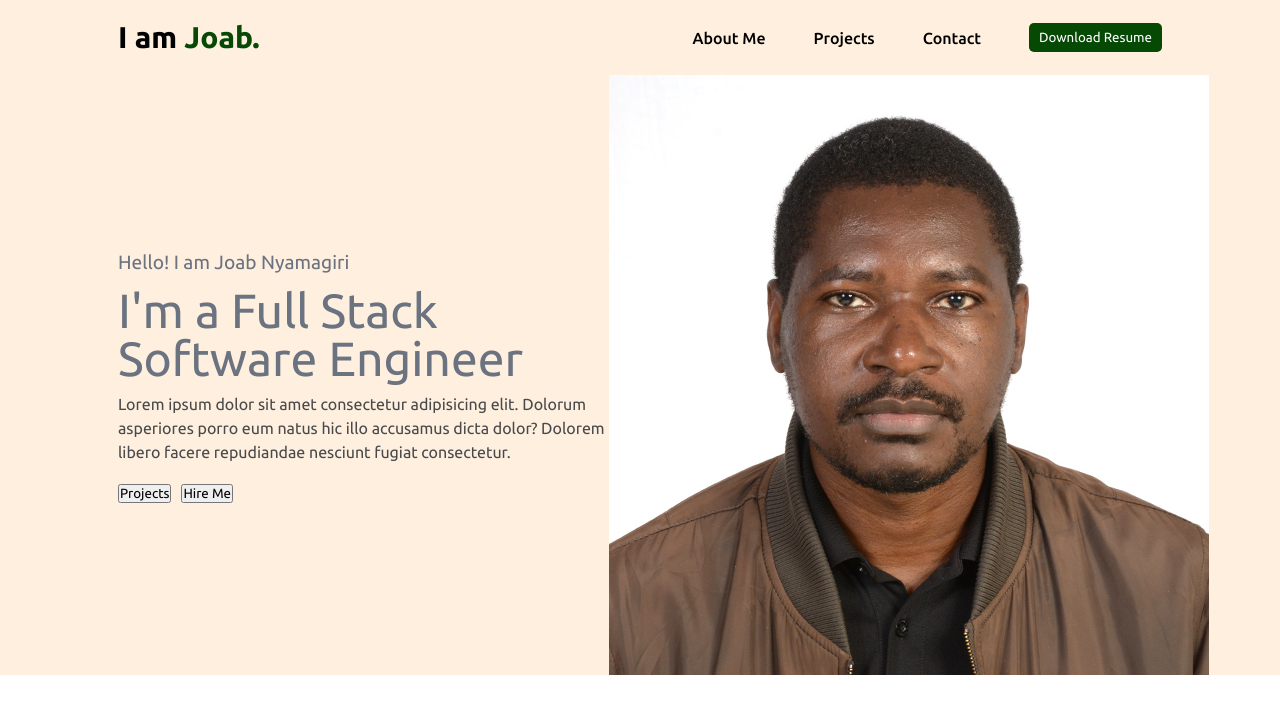
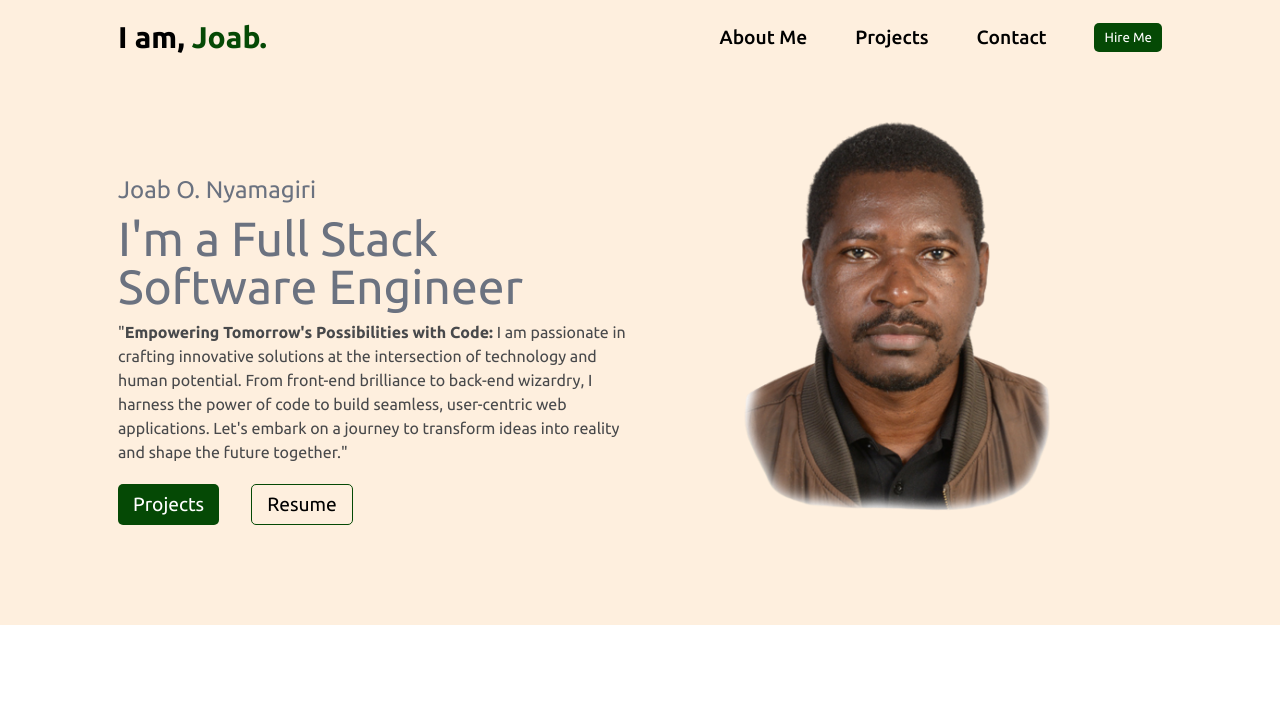
Before and after one commit to jonyamagiri/portfolio, a plain HTML site: page index.html in a window 1280 px wide. Drawn offline with Linux system fonts and the light colour scheme.

Commit message:
hero-html-css-js

```diff
--- a/index.html
+++ b/index.html
@@ -11,13 +11,13 @@
     <nav>
         <div class="container navbar">
             <a href="/" aria-label="Home">
-                <h1>I am <span>Joab.</span></h1>
+                <h1>I am, <span>Joab.</span></h1>
             </a>
             <ul class="nav-menu">
                 <li><a href="#about" aria-label="About Me">About Me</a></li>
                 <li><a href="#projects" aria-label="Projects">Projects</a></li>
                 <li><a href="#contact" aria-label="Contact">Contact</a></li>
-                <a href="/resume.pdf" download aria-label="Download Resume"><button class="navbar-btn">Download Resume</button></a>
+                <a href="#" download aria-label="Hire Me"><button class="navbar-btn">Hire Me</button></a>
             </ul>
             <div class="hamburger">
                 <span class="bar"></span>
@@ -33,17 +33,17 @@
         <div class="container hero-container">
             <div class="hero-info">
                 <hgroup>
-                    <h4>Hello! I am Joab Nyamagiri</h4>
+                    <h4>Joab O. Nyamagiri</h4>
                     <h1>I'm a Full Stack Software Engineer</h1>
                 </hgroup>
-                <p>Lorem ipsum dolor sit amet consectetur adipisicing elit. Dolorum asperiores porro eum natus hic illo accusamus dicta dolor? Dolorem libero facere repudiandae nesciunt fugiat consectetur.</p>
+                <p>"<strong>Empowering Tomorrow's Possibilities with Code:</strong> I am passionate in crafting innovative solutions at the intersection of technology and human potential. From front-end brilliance to back-end wizardry, I harness the power of code to build seamless, user-centric web applications. Let's embark on a journey to transform ideas into reality and shape the future together."</p>
                 <div class="hero-btn-container">
                     <button aria-label="View Projects">Projects</button>
-                    <button aria-label="Hire Me">Hire Me</button>
+                    <button aria-label="Resume"><a href="/resume.pdf"></a>Resume</button>
                 </div>
             </div>
             <div class="hero-image-container">
-                <img src="/img/hero_photo.jpg" alt="Joab Nyamagiri - Full Stack Software Engineer">
+                <img src="/img/hero_photo.png" width="85%" alt="Joab Nyamagiri - Full Stack Software Engineer">
             </div>
         </div>
     </section>
@@ -53,3 +53,7 @@
     <script src="app.js"></script>
 </body>
 </html>
+
+<!-- artefacts
+<a href="/resume.pdf" download aria-label="Download Resume"><button class="navbar-btn">Download Resume</button></a>
+<button aria-label="Hire Me">Hire Me</button> -->
--- a/style.css
+++ b/style.css
@@ -58,6 +58,7 @@ nav {
 
 .nav-menu li {
     font-weight: 500;
+    font-size: 1.2rem;
 }
 
 .navbar-btn {
@@ -135,7 +136,7 @@ nav {
     display: grid;
     grid-template-columns: repeat(2, minmax(0, 1fr));
     align-items: center;
-    gap: 2rem;
+    gap: 1.5rem;
 }
 
 .hero-image-container {
@@ -145,7 +146,7 @@ nav {
 }
 
 .hero-info h4 {
-    font-size: 1.2rem;
+    font-size: 1.5rem;
     line-height: 1.75rem;
     color: #6b7280;
     font-weight: 400;
@@ -171,5 +172,55 @@ nav {
 .hero-btn-container {
     margin-top: 20px;
     display: flex;
-    gap: 10px;
+    gap: 2rem;
 }
+
+.hero-btn-container button:nth-child(1) {
+    background-color: rgb(5, 73, 5);
+    color: white;
+    border: none;
+    padding: 8px 15px;
+    border-radius: 5px;
+    font-size: 1.2rem;
+    cursor: pointer;
+    transition: all 0.3s ease-in-out;
+}
+
+.hero-btn-container button:nth-child(1):hover {
+    background-color: rgba(5, 73, 5, 0.697);
+}
+
+.hero-btn-container button:nth-child(2) {
+    background-color: transparent;
+    border: solid 1px rgb(5, 73, 5);
+    padding: 8px 15px;
+    border-radius: 5px;
+    font-size: 1.2rem;
+    cursor: pointer;
+    transition: all 0.3s ease-in-out;
+}
+
+.hero-btn-container button:nth-child(2):hover {
+    background-color: rgba(5, 73, 5, 0.697);
+    color: white;
+}
+
+.hero-container {
+    height: 550px;
+    position: relative;
+}
+
+@media only screen and (max-width: 768px) {
+    .hero-container {
+        grid-template-columns: repeat(1, minmax(0, 1fr));
+        text-align: center;
+    }
+
+    .hero-btn-container {
+        justify-content: center;
+    }
+
+    .hero-info h4 {
+        margin-top: 40px;
+    }
+}
```
Also changed, not shown: img/healthy_diet.jpg (deleted), img/hero_photo.jpg (deleted), img/hero_photo.png (added), img/info_web.jpg (deleted).
